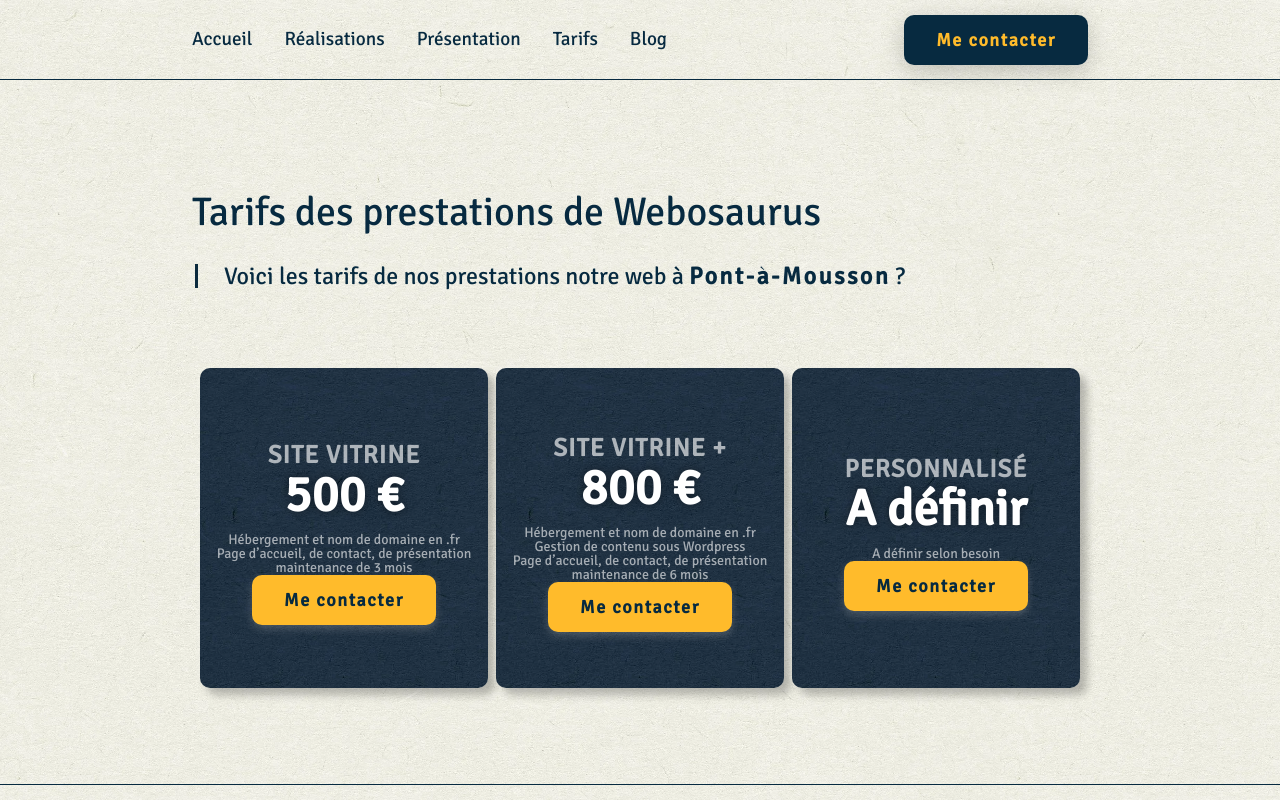
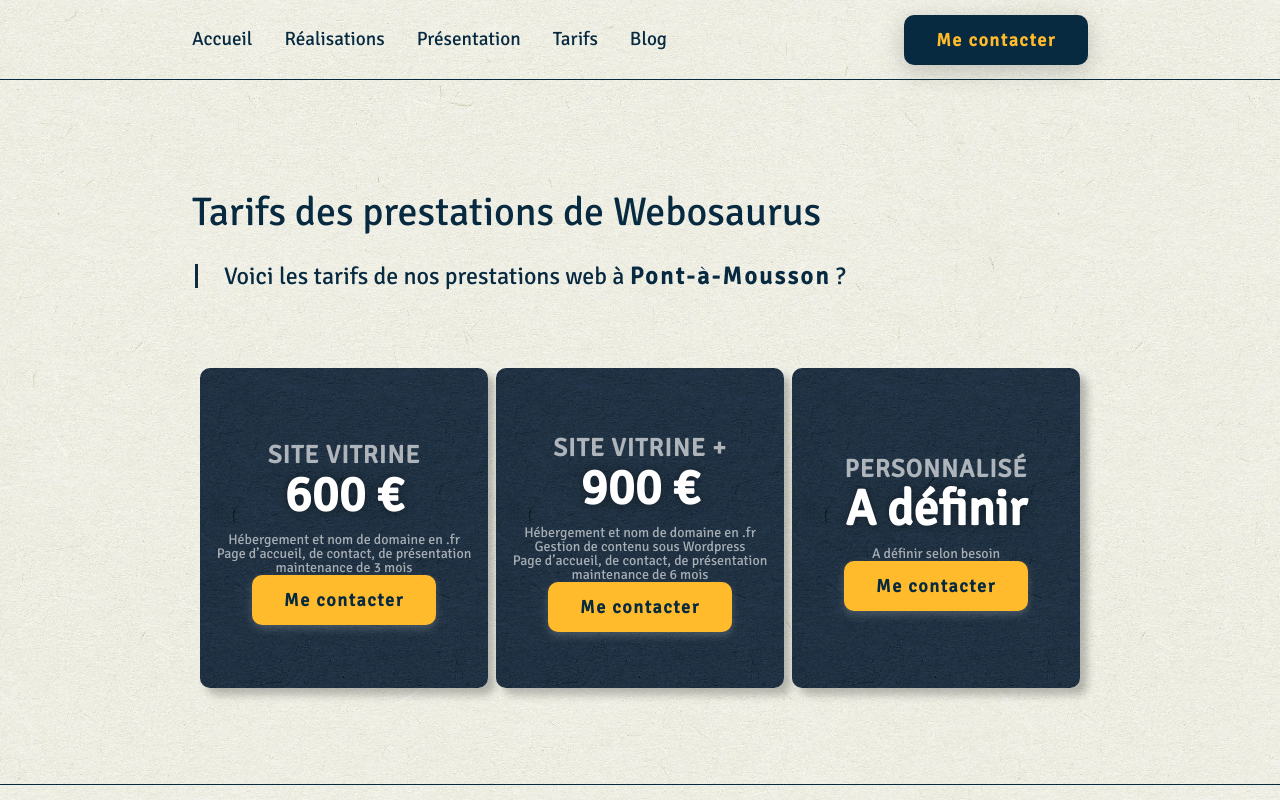
Before and after one commit to thiebautremy/site-perso-nextjs, a Next.js app: page /tarifs in a window 1280 px wide. Shown: the top 800 px of the page. Built offline with nearby package versions, Linux system fonts and the light colour scheme.

Commit message:
update price

```diff
--- a/components/Tarifs/Tarifs.tsx
+++ b/components/Tarifs/Tarifs.tsx
@@ -18,7 +18,7 @@ const Tarifs = () => {
     {
       id: 1,
       title: "Site vitrine",
-      price: "500 €",
+      price: "600 €",
       hover: false,
       className: "",
       description: [
@@ -30,7 +30,7 @@ const Tarifs = () => {
     {
       id: 2,
       title: "Site vitrine +",
-      price: "800 €",
+      price: "900 €",
       hover: false,
       className: "",
       description: [
@@ -62,7 +62,6 @@ const Tarifs = () => {
       const cardHover = tarifsCardsState.find((object) => object.id === id);
       if (cardHover !== undefined) {
         const newCardHover = { ...cardHover, hover: true, className: "hover" };
-        console.log(newCardHover);
         const newCardsNotHover = tarifsCardsState.filter(
           (card) => card.id !== id
         );
@@ -70,9 +69,6 @@ const Tarifs = () => {
           object.className = "notHover";
           object.hover = false;
         });
-
-        console.log(newCardsNotHover);
-
         const newtarifsCardState = [newCardHover, ...newCardsNotHover];
         setTarifsCardsState(newtarifsCardState);
       }
@@ -95,7 +91,7 @@ const Tarifs = () => {
         <Container margin="isHuge">
           <h1>Tarifs des prestations de Webosaurus</h1>
           <h2>
-            Voici les tarifs de nos prestations notre web à{" "}
+            Voici les tarifs de nos prestations web à{" "}
             <strong>Pont-à-Mousson</strong> ?
           </h2>
           <div className={styles.content}>
```
